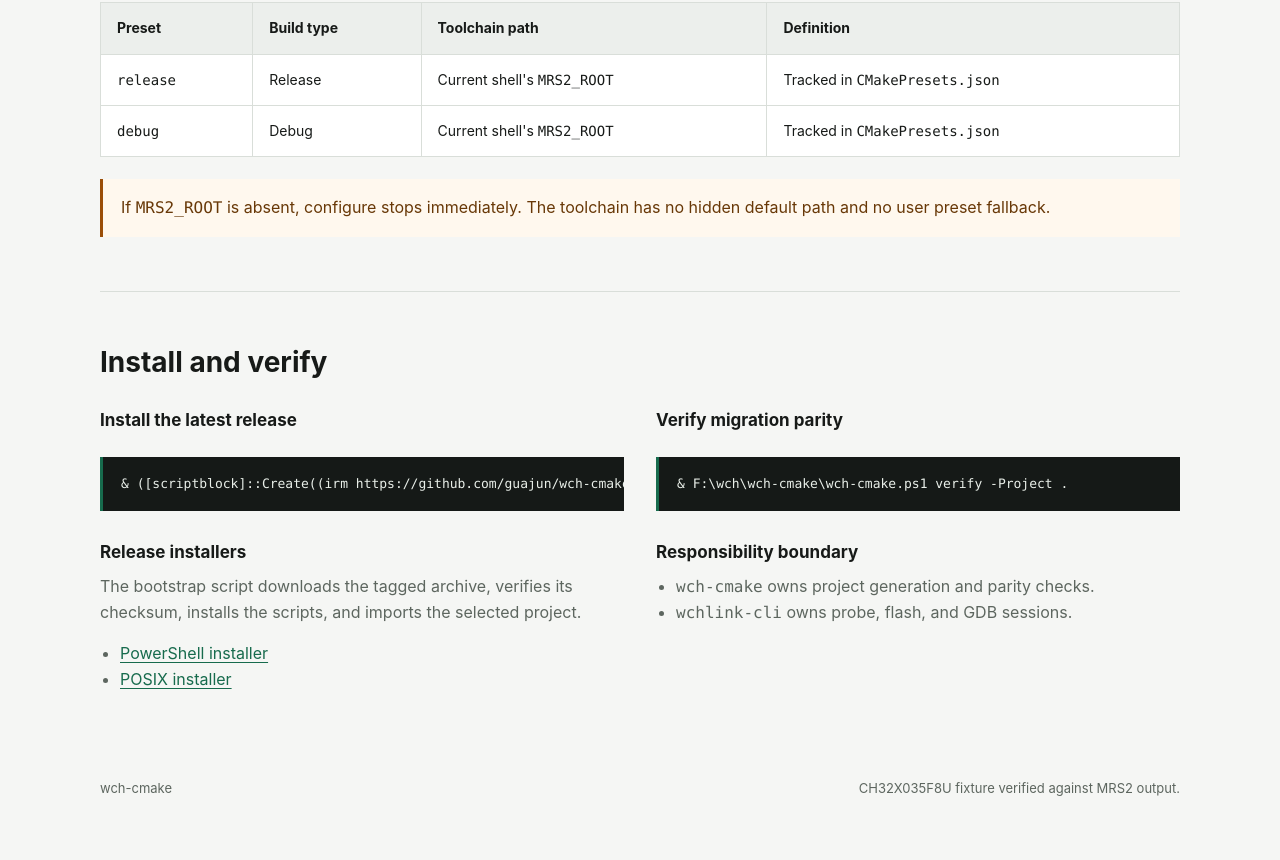
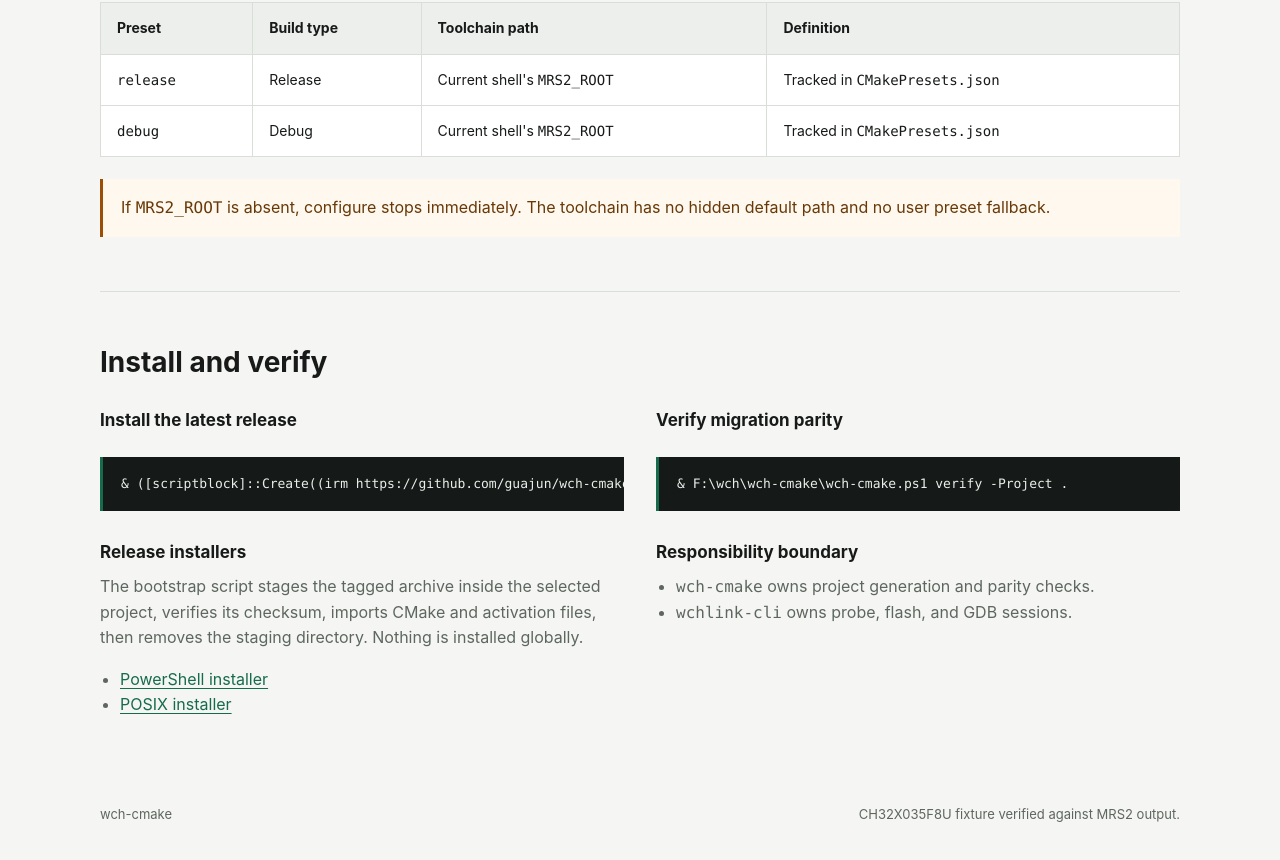
Before and after one commit to guajun/wch-cmake, a plain HTML site: page docs/index.html in a window 1280 px wide. Shown: the part 1110-1970 px from the top of the page. Drawn offline with Linux system fonts and the light colour scheme.

Commit message:
Keep toolchain installation project-local

```diff
--- a/docs/index.html
+++ b/docs/index.html
@@ -371,7 +371,7 @@
           <span>PowerShell</span>
           <span>CH32X035F8U</span>
         </div>
-        <pre><span class="prompt">PS&gt;</span> .\scripts\activate.ps1
+        <pre><span class="prompt">PS&gt;</span> .\scripts\activate.ps1 -MrsRoot C:\MounRiver\MounRiver_Studio2
 <span class="prompt">PS&gt;</span> cmake --preset release
 <span class="prompt">PS&gt;</span> cmake --build --preset release --parallel
 
@@ -468,8 +468,9 @@
         <div>
           <h3>Release installers</h3>
           <p class="section-copy">
-            The bootstrap script downloads the tagged archive, verifies its
-            checksum, installs the scripts, and imports the selected project.
+            The bootstrap script stages the tagged archive inside the selected
+            project, verifies its checksum, imports CMake and activation files,
+            then removes the staging directory. Nothing is installed globally.
           </p>
           <ul class="plain-list">
             <li><a href="./install.ps1">PowerShell installer</a></li>
```
Also changed, not shown: 9 other files.
